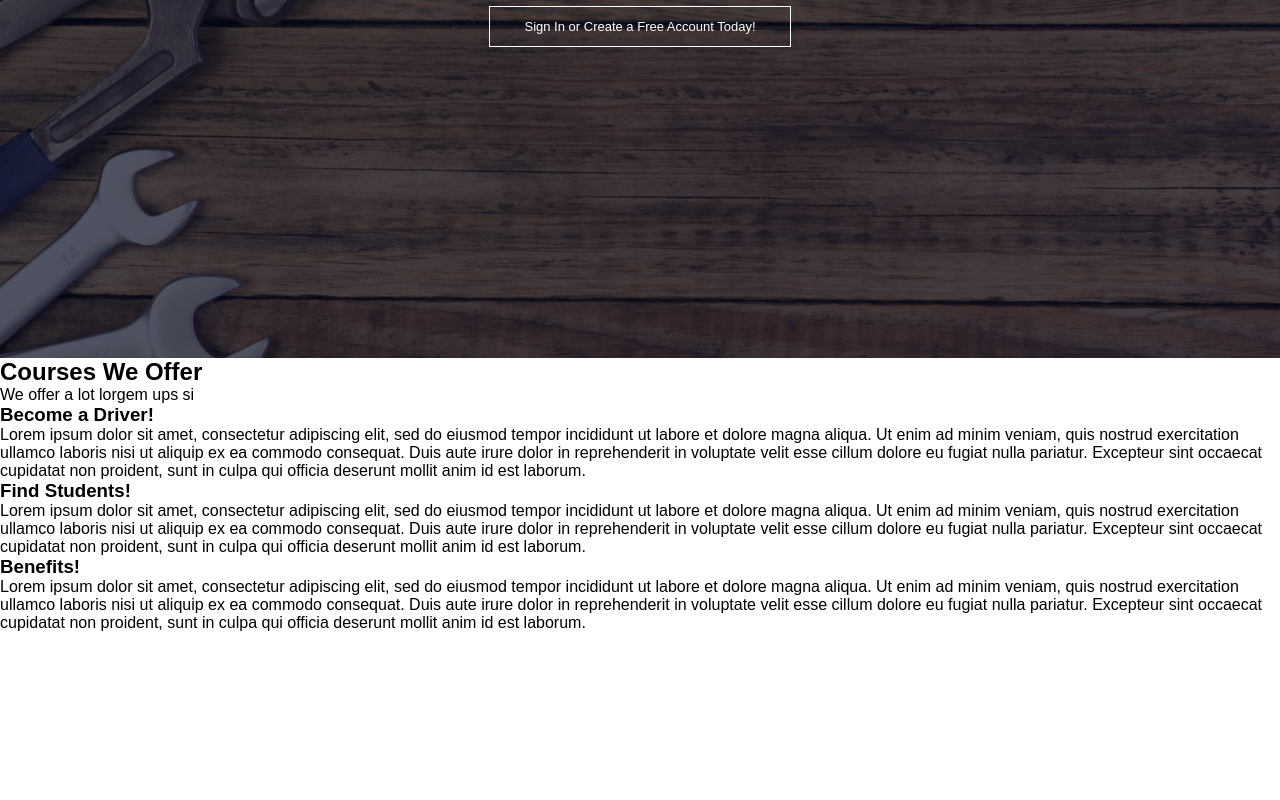
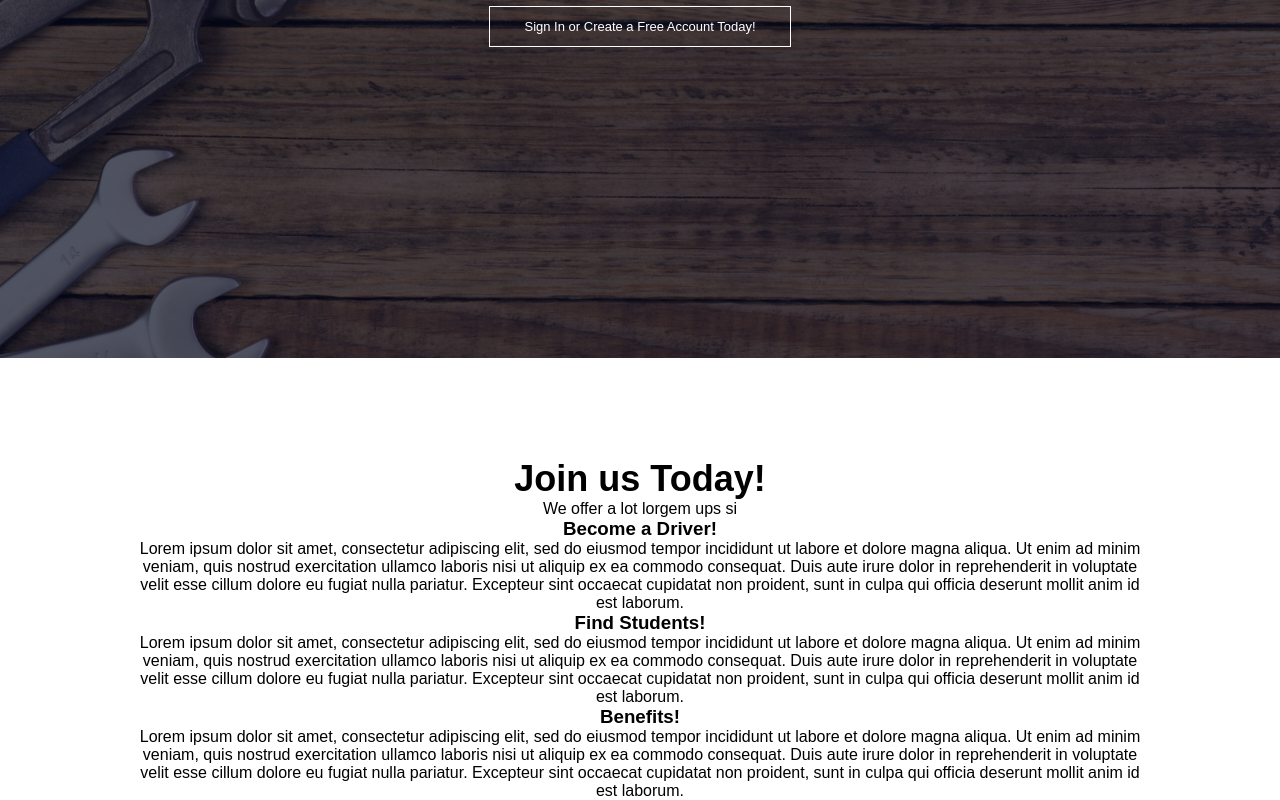
Before and after one commit to Hakob3215/35LProject_BruinPool, a React (Create React App) app in the folder client/: page / in a window 1280 px wide. Shown: the part 442-1242 px from the top of the page. Before the commit the page ends 1074 px from the top, so only its background shows below. Built offline with nearby package versions, Linux system fonts and the light colour scheme.

Commit message:
Centered information sections

```diff
--- a/client/src/FirstPage.css
+++ b/client/src/FirstPage.css
@@ -125,3 +125,17 @@ nav .fa{
         padding: 30px;
     }
 }
+
+.course{
+    width: 80%;
+    margin: auto;
+    text-align: center;
+    padding-top: 100px;
+
+}
+
+h1{
+    font-size: 36px;
+    font-weight: 600;
+
+}
--- a/client/src/FirstPage.js
+++ b/client/src/FirstPage.js
@@ -40,7 +40,7 @@ function FirstPage({ handleSignInClick }) {
 	</section>
 
 	<section class="course">
-  <h1>Courses We Offer</h1>
+  <h1>Join us Today!</h1>
   <p>We offer a lot lorgem ups si</p>
 
   <div class="row">
```
